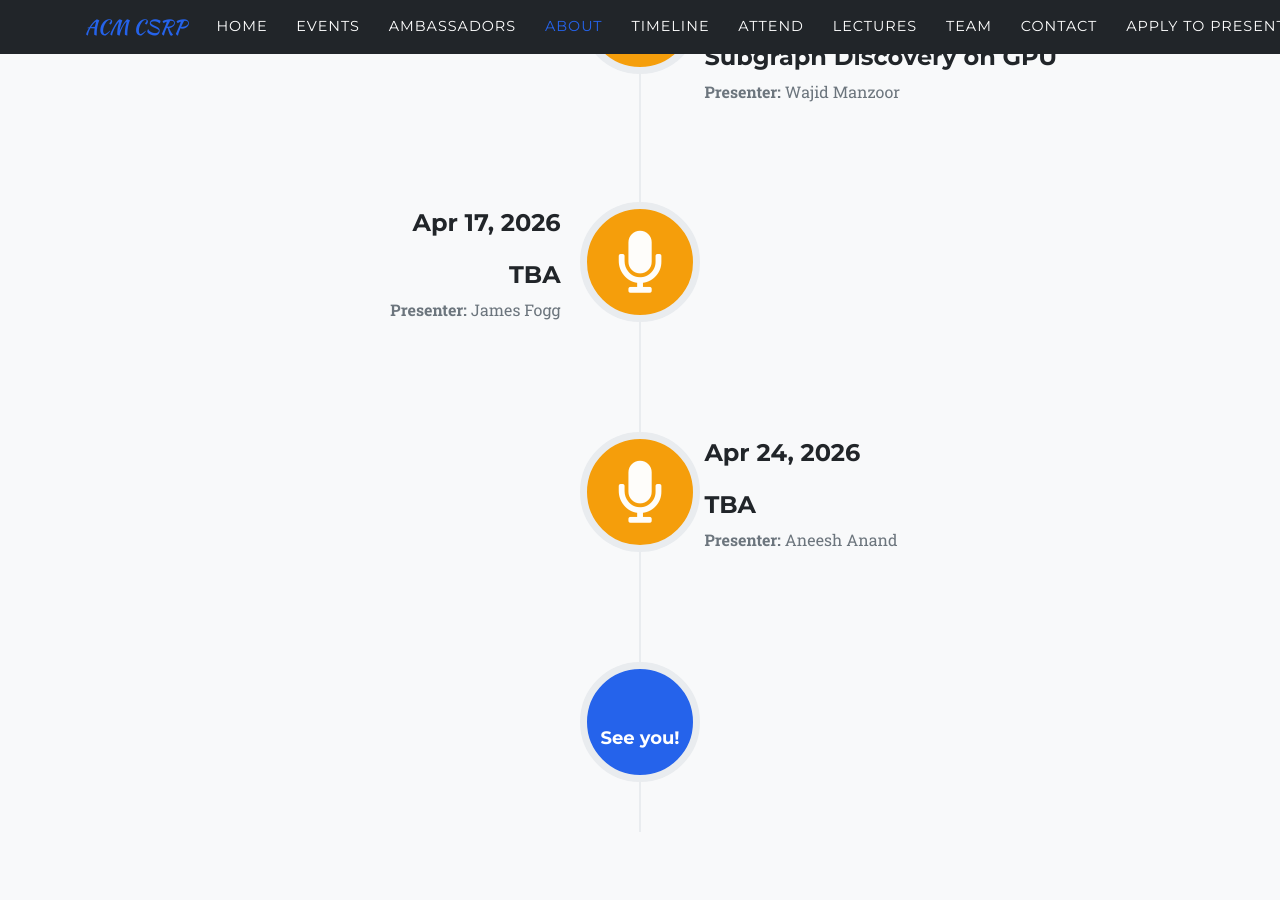
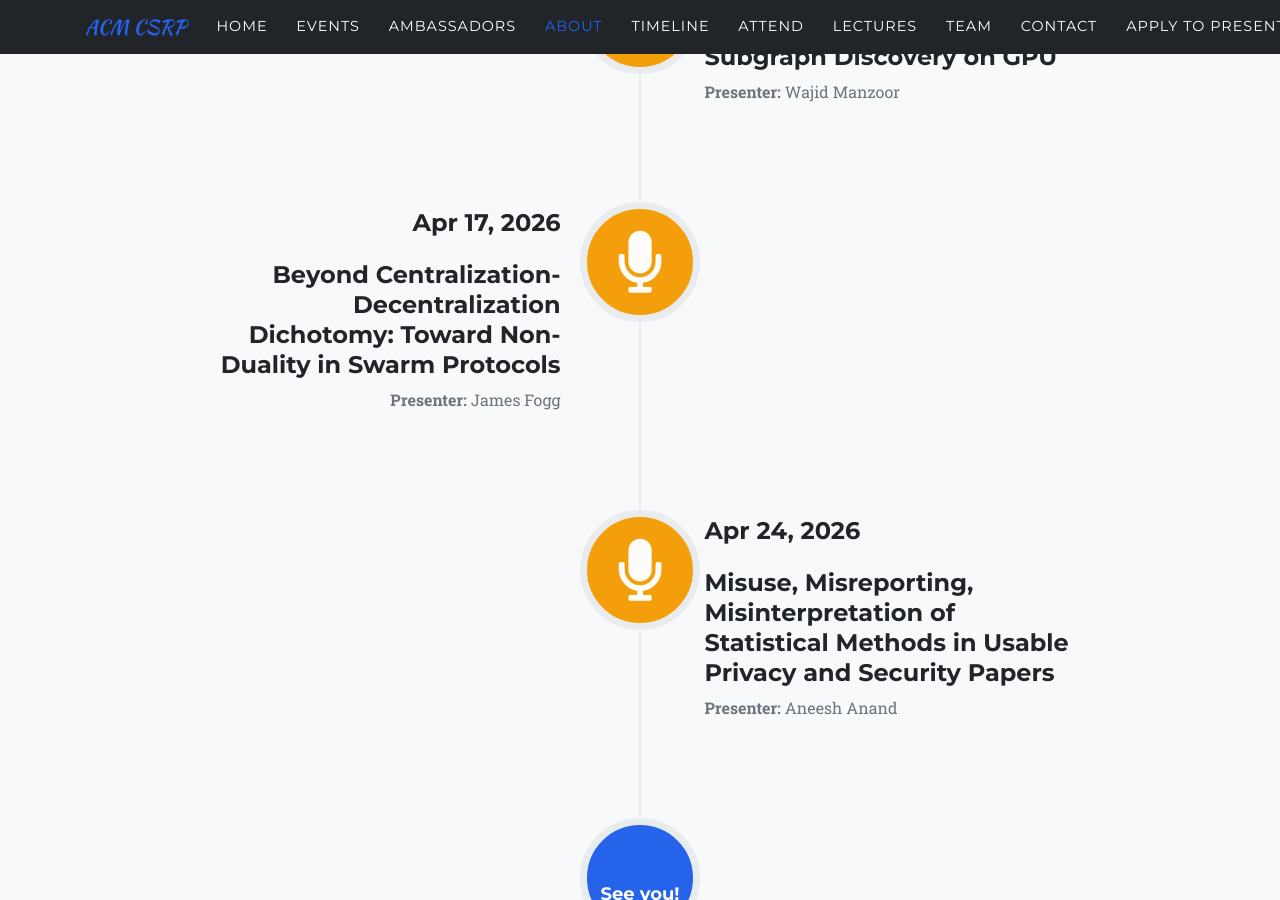
Before and after one commit to csrp-rowan/csrp-rowan.github.io, a Jekyll site: the page built from index.md, in a window 1280 px wide and 900 px high, scrolled down 5808 px. Built offline with Jekyll 4.4.1, drawn with Linux system fonts in a browser that asks for light colours; some web fonts are replaced.

Commit message:
Tue Apr 21 09:03:05 AM EDT 2026

```diff
--- a/_data/sitetext.yml
+++ b/_data/sitetext.yml
@@ -143,12 +143,12 @@ en: &DEFAULT_EN
         icon: "fas fa-microphone"
         color: "#F59E0B"
       - year: "Apr 17, 2026"
-        title: "TBA"
+        title: "Beyond Centralization-Decentralization Dichotomy: Toward Non-Duality in Swarm Protocols"
         desc: "**Presenter:** James Fogg"
         icon: "fas fa-microphone"
         color: "#F59E0B"
       - year: "Apr 24, 2026"
-        title: "TBA"
+        title: "Misuse, Misreporting, Misinterpretation of Statistical Methods in Usable Privacy and Security Papers"
         desc: "**Presenter:** Aneesh Anand"
         icon: "fas fa-microphone"
         color: "#F59E0B"
```
Also changed, not shown: 1 other file.
